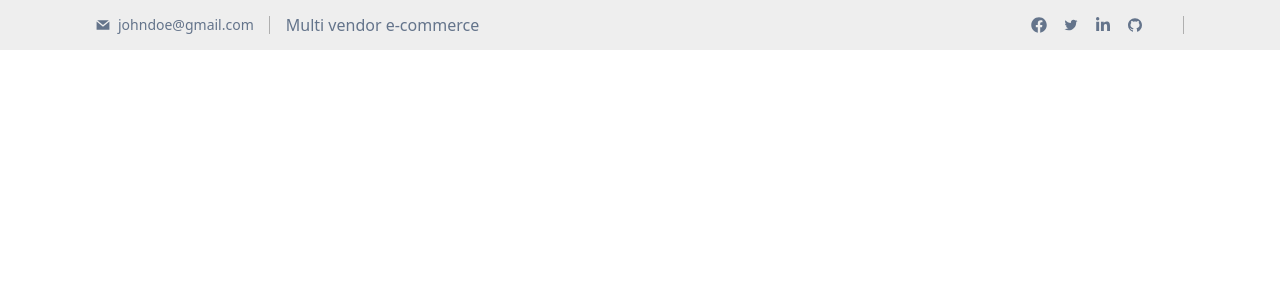
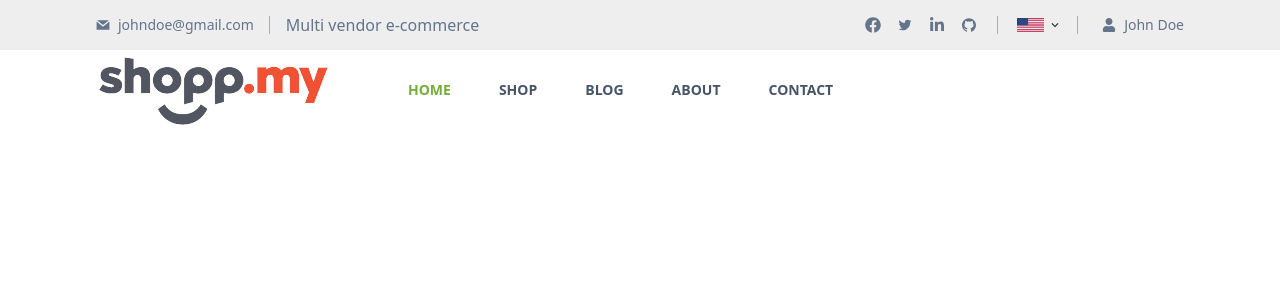
Before and after one commit to sasikant07/multi-vendor-ecommerce, a React (Create React App) app in the folder client/: page / in a window 1280 px wide. Shown: the top 300 px of the page. Built offline with nearby package versions, Linux system fonts and the light colour scheme.

Commit message:
Home page design

```diff
--- a/client/src/components/Headers.jsx
+++ b/client/src/components/Headers.jsx
@@ -1,9 +1,20 @@
-import React from "react";
+import React, { useState } from "react";
 import { GrMail } from "react-icons/gr";
-import { FaFacebook, FaLinkedinIn } from "react-icons/fa";
+import {
+  FaFacebook,
+  FaLinkedinIn,
+  FaList,
+  FaLock,
+  FaUser,
+} from "react-icons/fa";
 import { AiOutlineTwitter, AiFillGithub } from "react-icons/ai";
+import { MdOutlineKeyboardArrowDown } from "react-icons/md";
+import { Link, useLocation } from "react-router-dom";
 
 const Headers = () => {
+  const {pathname} = useLocation();
+  const [showSidebar, setShowSidebar] = useState(false);
+  const user = true;
   return (
     <div className="w-full bg-white">
       <div className="header-top bg-[#eeeeee] md-lg:hidden">
@@ -34,7 +45,76 @@ const Headers = () => {
                     <AiFillGithub />
                   </a>
                 </div>
-                <div className="flex cursor-pointer text-slate-800 text-sm justify-center items-center gap-1 relative after:h-[18px] after:w-[1px] after:bg-[#afafaf] after:-right-[16px]"></div>
+                <div className="flex group cursor-pointer text-slate-800 text-sm justify-center items-center gap-1 relative after:h-[18px] after:w-[1px] after:bg-[#afafaf] after:-right-[16px] after:absolute before:absolute before:h-[18px] before:bg-[#afafaf] before:w-[1px] before:-left-[20px]">
+                  <img src="http://localhost:3000/images/language.png" alt="" />
+                  <span>
+                    <MdOutlineKeyboardArrowDown />
+                  </span>
+                  <ul className="absolute invisible transition-all top-12 rounded-sm duration-200 text-white p-2 w-[100px] flex flex-col gap-3 group-hover:visible group-hover:top-6 group-hover:bg-black z-10">
+                    <li>English</li>
+                    <li>Hindi</li>
+                  </ul>
+                </div>
+                {user ? (
+                  <Link
+                    to="/dashboard"
+                    className="flex cursor-pointer justify-center items-center gap-2 text-sm"
+                  >
+                    <span>
+                      <FaUser />
+                    </span>
+                    <span>John Doe</span>
+                  </Link>
+                ) : (
+                  <div className="flex cursor-pointer justify-center items-center gap-2 text-sm">
+                    <span>
+                      <FaLock />
+                    </span>
+                    <span>Login</span>
+                  </div>
+                )}
+              </div>
+            </div>
+          </div>
+        </div>
+      </div>
+      <div className="w-white">
+        <div className="w-[85%] lg:w-[90%] mx-auto">
+          <div className="h-[80px] md-lg:h-[100px] flex justify-between items-center flex-wrap">
+            <div className="md-lg:w-full w-3/12 md-lg:pt-4">
+              <div className="flex justify-between items-center">
+                <Link to="/">
+                  <img src="http://localhost:3000/images/logo.png" alt="logo" />
+                </Link>
+                <div
+                  className="justify-center items-center w-[30px] h-[30px] bg-white text-slate-600 border border-slate-600 rounded-sm cursor-pointer lg:hidden md-lg:flex xl:hidden hidden"
+                  onClick={() => setShowSidebar(!showSidebar)}
+                >
+                  <span>
+                    <FaList />
+                  </span>
+                </div>
+              </div>
+            </div>
+            <div className="md-lg:w-full w-9/12">
+              <div className="flex justify-between md-lg:justify-center items-center flex-wrap pl-8">
+                  <ul className="flex justify-start items-start gap-8 text-sm font-bold uppercase md-lg:hidden">
+                    <li>
+                      <Link className={`p-2 block ${pathname === "/" ? "text-[#75ad39]" : "text-slate-600"}`}>Home</Link>
+                    </li>
+                    <li>
+                      <Link className={`p-2 block ${pathname === "/shop" ? "text-[#75ad39]" : "text-slate-600"}`}>Shop</Link>
+                    </li>
+                    <li>
+                      <Link className={`p-2 block ${pathname === "/blog" ? "text-[#75ad39]" : "text-slate-600"}`}>Blog</Link>
+                    </li>
+                    <li>
+                      <Link className={`p-2 block ${pathname === "/about" ? "text-[#75ad39]" : "text-slate-600"}`}>About</Link>
+                    </li>
+                    <li>
+                      <Link className={`p-2 block ${pathname === "/contact" ? "text-[#75ad39]" : "text-slate-600"}`}>Contact</Link>
+                    </li>
+                  </ul>
               </div>
             </div>
           </div>
```
Also changed, not shown: client/public/images/language.png (added).
